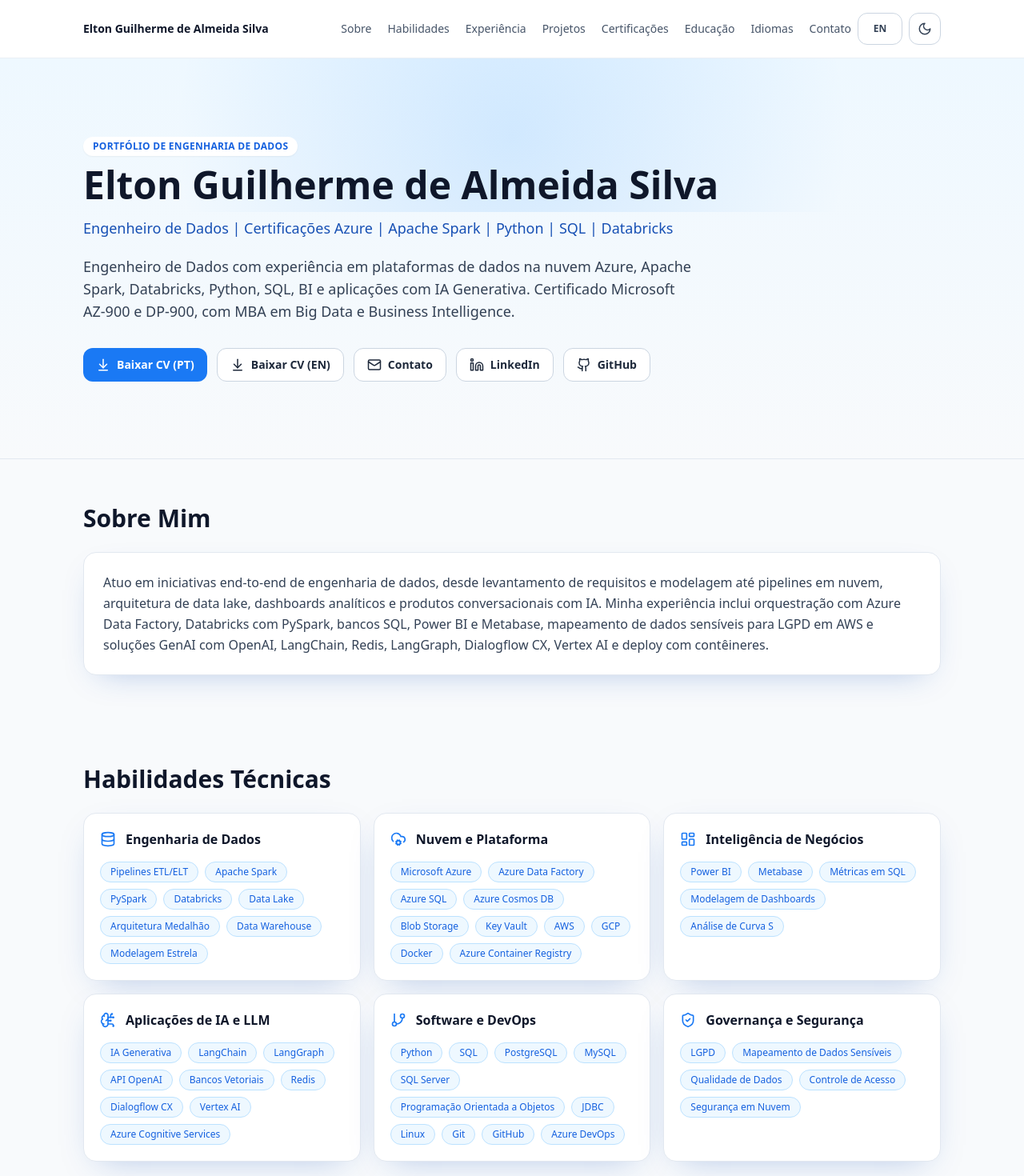
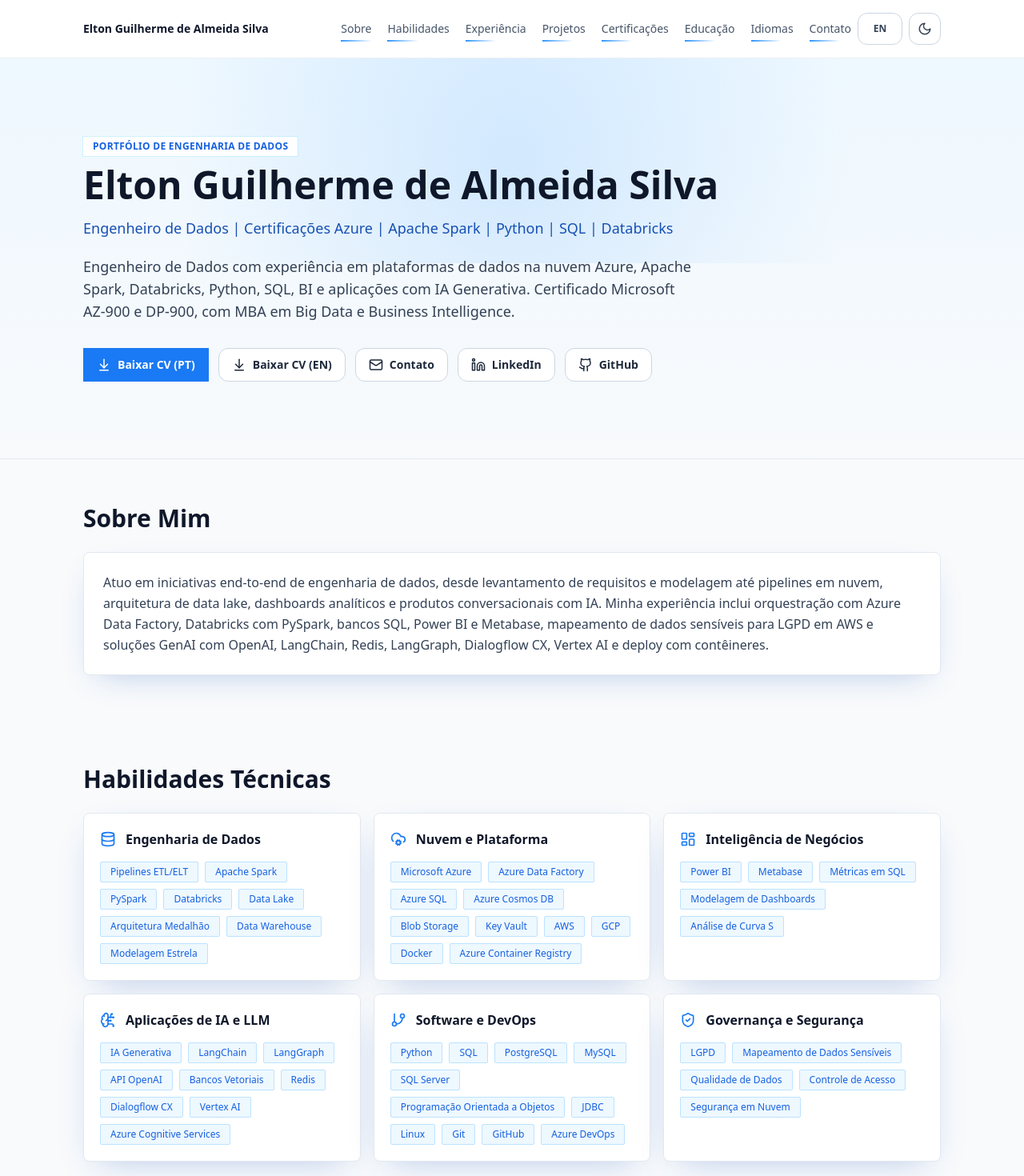
Before and after one commit to elton-datasc/codex-test, a Next.js app: page / in a window 1280 px wide. Shown: the top 1470 px of the page at 80% size. Built offline with nearby package versions, Linux system fonts and the light colour scheme.

Commit message:
style: use blue accents in light mode and magenta accents only in dark mode

```diff
--- a/app/globals.css
+++ b/app/globals.css
@@ -4,6 +4,18 @@
 
 :root {
   color-scheme: light;
+  --accent-pink: #ed145b;
+  --accent-pink-strong: #e60057;
+  --accent-cyan: #39d7ff;
+  --surface-dark: #0f0f0f;
+  --surface-panel: #151515;
+  --accent-detail: #2f96ff;
+  --accent-detail-rgb: 47, 150, 255;
+}
+
+.dark {
+  --accent-detail: #ed145b;
+  --accent-detail-rgb: 237, 20, 91;
 }
 
 *,
@@ -22,6 +34,13 @@ body {
   min-height: 100dvh;
   overflow-x: hidden;
   @apply bg-slate-50 text-slate-800 antialiased;
+}
+
+.dark body {
+  background:
+    radial-gradient(60rem 40rem at 10% -10%, rgba(57, 215, 255, 0.16), transparent 60%),
+    radial-gradient(50rem 30rem at 90% 10%, rgba(237, 20, 91, 0.16), transparent 60%),
+    linear-gradient(180deg, #0b0d12 0%, #08090d 45%, #05060a 100%);
 }
 
 img,
@@ -45,3 +64,34 @@ button {
 .container-base {
   @apply mx-auto w-full max-w-6xl px-6 md:px-10;
 }
+
+.fiap-tech-line {
+  position: relative;
+}
+
+.fiap-tech-line::after {
+  content: '';
+  position: absolute;
+  left: 0;
+  bottom: -0.35rem;
+  width: 2.4rem;
+  height: 2px;
+  background: linear-gradient(90deg, var(--accent-detail), transparent);
+}
+
+.fiap-panel {
+  @apply border border-slate-200 bg-white dark:border-slate-800 dark:bg-slate-900/90;
+  transition: transform 220ms ease, border-color 220ms ease, box-shadow 220ms ease;
+}
+
+.fiap-panel:hover {
+  transform: translateY(-3px);
+  border-color: rgba(var(--accent-detail-rgb), 0.6);
+  box-shadow: 0 18px 44px -24px rgba(var(--accent-detail-rgb), 0.45);
+}
+
+.fiap-hero-glow {
+  box-shadow:
+    0 0 0 1px rgba(57, 215, 255, 0.18),
+    0 0 60px -28px rgba(57, 215, 255, 0.65);
+}
--- a/app/page.tsx
+++ b/app/page.tsx
@@ -110,7 +110,7 @@ export default function HomePage() {
           <div className="flex items-center gap-2">
             <nav className="hidden gap-5 text-sm text-slate-600 lg:flex dark:text-slate-300">
               {navLinks.map((link) => (
-                <a key={link.href} href={link.href} className="transition hover:text-brand-700">
+                <a key={link.href} href={link.href} className="fiap-tech-line transition hover:text-brand-700">
                   {link.label}
                 </a>
               ))}
@@ -141,11 +141,11 @@ export default function HomePage() {
         </div>
       </header>
 
-      <section className="relative overflow-hidden border-b border-slate-200 bg-gradient-to-b from-brand-50 to-slate-50 py-16 md:py-24 dark:border-slate-800 dark:from-slate-900 dark:to-slate-950">
-        <div className="absolute inset-x-0 top-0 h-48 bg-[radial-gradient(circle_at_center,_rgba(47,150,255,0.16),_transparent_65%)] dark:bg-[radial-gradient(circle_at_center,_rgba(47,150,255,0.24),_transparent_65%)]" />
+      <section className="relative overflow-hidden border-b border-slate-200 bg-gradient-to-b from-brand-50 to-slate-50 py-16 md:py-24 dark:border-slate-800 dark:from-slate-950 dark:to-black">
+        <div className="absolute inset-x-0 top-0 h-64 bg-[radial-gradient(circle_at_center,_rgba(47,150,255,0.16),_transparent_65%)] dark:bg-[radial-gradient(circle_at_center,_rgba(57,215,255,0.2),_transparent_65%)]" />
         <div className="container-base relative">
           <AnimatedContainer>
-            <p className="mb-3 inline-flex rounded-full bg-white px-3 py-1 text-xs font-semibold uppercase tracking-wide text-brand-700 shadow-sm dark:bg-slate-900 dark:text-brand-300">
+            <p className="fiap-hero-glow mb-3 inline-flex rounded-none bg-white px-3 py-1 text-xs font-semibold uppercase tracking-wide text-brand-700 shadow-sm dark:bg-slate-900 dark:text-brand-300">
               {t.heroBadge}
             </p>
             <h1 className="max-w-4xl text-3xl font-bold leading-tight text-slate-900 dark:text-slate-100 md:text-5xl">
@@ -158,7 +158,7 @@ export default function HomePage() {
             <div className="mt-8 flex flex-wrap gap-3">
               <a
                 href={cvPtPath}
-                className="inline-flex items-center gap-2 rounded-xl bg-brand-600 px-4 py-2.5 text-sm font-semibold text-white transition hover:bg-brand-700"
+                className="inline-flex items-center gap-2 rounded-none border border-brand-600 bg-brand-600 px-4 py-2.5 text-sm font-semibold text-white transition hover:bg-transparent hover:text-brand-500"
               >
                 <ArrowDownToLine size={18} />
                 {t.downloadCvPt}
@@ -201,7 +201,7 @@ export default function HomePage() {
       </section>
 
       <Section id="about" title={t.sections.about}>
-        <AnimatedContainer className="rounded-2xl border border-slate-200 bg-white p-6 shadow-soft dark:border-slate-800 dark:bg-slate-900">
+        <AnimatedContainer className="fiap-panel rounded-lg p-6 shadow-soft">
           <p className="leading-relaxed text-slate-700 dark:text-slate-300">{content.about}</p>
         </AnimatedContainer>
       </Section>
@@ -212,7 +212,7 @@ export default function HomePage() {
             <AnimatedContainer
               key={category.title}
               delay={index * 0.04}
-              className="rounded-2xl border border-slate-200 bg-white p-5 shadow-soft dark:border-slate-800 dark:bg-slate-900"
+              className="fiap-panel rounded-lg p-5 shadow-soft"
             >
               <div className="mb-4 flex items-center gap-3">
                 <category.icon className="text-brand-600" size={20} />
@@ -234,7 +234,7 @@ export default function HomePage() {
             <AnimatedContainer
               key={`${exp.company}-${exp.role}`}
               delay={index * 0.05}
-              className="rounded-2xl border border-slate-200 bg-white p-6 shadow-soft dark:border-slate-800 dark:bg-slate-900"
+              className="fiap-panel rounded-lg p-6 shadow-soft"
             >
               <div className="flex flex-wrap items-center justify-between gap-3">
                 <div>
@@ -265,7 +265,7 @@ export default function HomePage() {
             <AnimatedContainer
               key={project.name}
               delay={index * 0.05}
-              className="rounded-2xl border border-slate-200 bg-white p-5 shadow-soft dark:border-slate-800 dark:bg-slate-900"
+              className="fiap-panel rounded-lg p-5 shadow-soft"
             >
               <h3 className="text-base font-semibold text-slate-900 dark:text-slate-100">{project.name}</h3>
               <p className="mt-2 text-sm text-slate-700 dark:text-slate-300">{project.description}</p>
@@ -286,7 +286,7 @@ export default function HomePage() {
             <AnimatedContainer
               key={cert.name}
               delay={index * 0.05}
-              className="rounded-2xl border border-slate-200 bg-white p-5 shadow-soft dark:border-slate-800 dark:bg-slate-900"
+              className="fiap-panel rounded-lg p-5 shadow-soft"
             >
               <h3 className="text-base font-semibold text-slate-900 dark:text-slate-100">{cert.name}</h3>
               <p className="mt-1 text-sm text-slate-600 dark:text-slate-400">{cert.issuer}</p>
@@ -302,7 +302,7 @@ export default function HomePage() {
             <AnimatedContainer
               key={item.degree}
               delay={index * 0.05}
-              className="rounded-2xl border border-slate-200 bg-white p-5 shadow-soft dark:border-slate-800 dark:bg-slate-900"
+              className="fiap-panel rounded-lg p-5 shadow-soft"
             >
               <div className="mb-2 flex items-center gap-2 text-brand-700">
                 <GraduationCap size={18} />
@@ -322,7 +322,7 @@ export default function HomePage() {
             <AnimatedContainer
               key={language.name}
               delay={index * 0.05}
-              className="rounded-2xl border border-slate-200 bg-white p-5 shadow-soft dark:border-slate-800 dark:bg-slate-900"
+              className="fiap-panel rounded-lg p-5 shadow-soft"
             >
               <div className="mb-2 flex items-center gap-2 text-brand-700">
                 <Languages size={18} />
@@ -335,7 +335,7 @@ export default function HomePage() {
       </Section>
 
       <Section id="contact" title={t.sections.contact}>
-        <AnimatedContainer className="rounded-2xl border border-slate-200 bg-white p-6 shadow-soft dark:border-slate-800 dark:bg-slate-900">
+        <AnimatedContainer className="fiap-panel rounded-lg p-6 shadow-soft">
           <p className="text-slate-700 dark:text-slate-300">{t.contactLine}</p>
           <div className="mt-4 flex flex-wrap items-center gap-4 text-sm">
             <a
--- a/components/AnimatedContainer.tsx
+++ b/components/AnimatedContainer.tsx
@@ -15,10 +15,14 @@ export function AnimatedContainer({ children, delay = 0, className }: AnimatedCo
   return (
     <motion.div
       className={className}
-      initial={reduceMotion ? false : { opacity: 0, y: 16 }}
-      whileInView={reduceMotion ? undefined : { opacity: 1, y: 0 }}
+      initial={reduceMotion ? false : { opacity: 0, y: 28, scale: 0.98, filter: 'blur(4px)' }}
+      whileInView={reduceMotion ? undefined : { opacity: 1, y: 0, scale: 1, filter: 'blur(0px)' }}
       viewport={{ once: true, amount: 0.25 }}
-      transition={reduceMotion ? { duration: 0 } : { duration: 0.5, delay }}
+      transition={
+        reduceMotion
+          ? { duration: 0 }
+          : { duration: 0.7, delay, ease: [0.16, 1, 0.3, 1] }
+      }
     >
       {children}
     </motion.div>
--- a/components/Tag.tsx
+++ b/components/Tag.tsx
@@ -4,7 +4,7 @@ type TagProps = {
 
 export function Tag({ label }: TagProps) {
   return (
-    <span className="inline-flex rounded-full border border-brand-200 bg-brand-50 px-3 py-1 text-xs font-medium text-brand-700 dark:border-brand-700 dark:bg-slate-800 dark:text-brand-100">
+    <span className="inline-flex rounded-sm border border-brand-200 bg-brand-50 px-3 py-1 text-xs font-medium text-brand-700 transition-colors duration-200 dark:border-slate-700 dark:bg-slate-900 dark:text-slate-200">
       {label}
     </span>
   );
```
